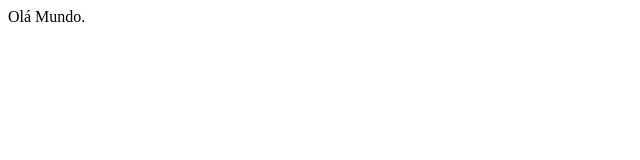
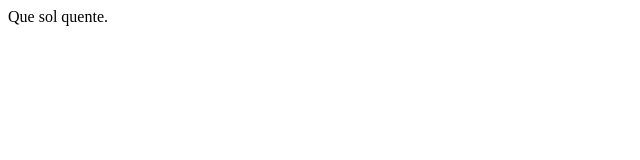
Before and after one commit to lorenapira/Aula-1, a plain HTML site: page public_html/index.html in a window 1280 px wide. Shown: the full height of the page, 0-640 px from the left. Drawn offline with Linux system fonts and the light colour scheme.

Commit message:
Commit 3

```diff
--- a/public_html/index.html
+++ b/public_html/index.html
@@ -11,6 +11,6 @@ and open the template in the editor.
         <meta name="viewport" content="width=device-width, initial-scale=1.0">
     </head>
     <body>
-        <div>Olá Mundo.</div>
+        <div>Que sol quente.</div>
     </body>
 </html>
```
